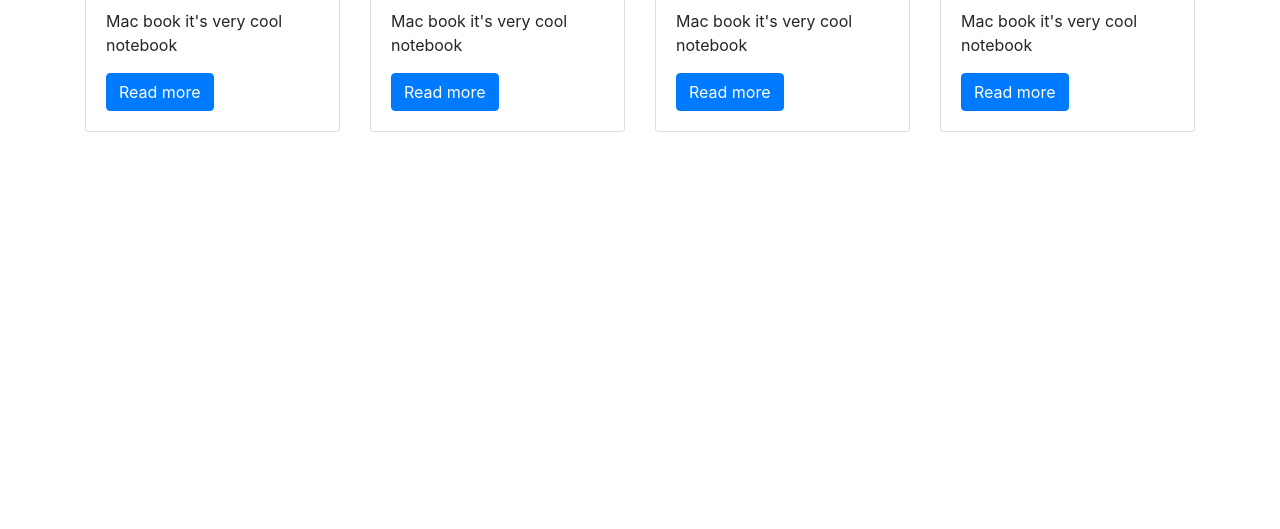
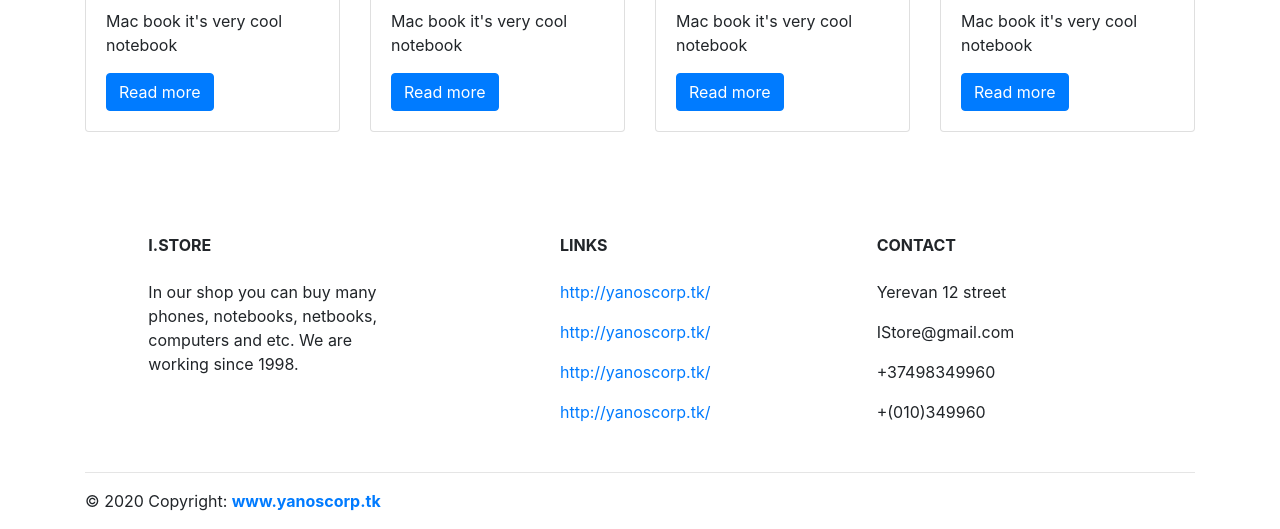
Before and after one commit to RedSideDevils/iStoreGlobal, a plain HTML site: page detail.html in a window 1280 px wide. Shown: the part 1574-2103 px from the top of the page. Before the commit the page ends 1706 px from the top, so only its background shows below. Drawn offline with nearby package versions, Linux system fonts and the light colour scheme.

Commit message:
Add files via upload

```diff
--- a/detail.html
+++ b/detail.html
@@ -351,6 +351,70 @@
   }
 
 </script>
+<br>
+<br>
+<footer class="page-footer font-small pt-4">
+
+  <div class="container text-center text-md-left">
+
+    <div class="row text-center text-md-left mt-3 pb-3">
+
+      <div class="col-md-3 col-lg-3 col-xl-3 mx-auto mt-3">
+        <h6 class="text-uppercase mb-4 font-weight-bold">I.Store</h6>
+        <p>In our shop you can buy many phones, notebooks, netbooks, computers and etc. We are working since
+        1998. </p>
+      </div>
+
+      <hr class="w-100 clearfix d-md-none">
+
+      <div class="col-md-2 col-lg-2 col-xl-2 mx-auto mt-3">
+        <h6 class="text-uppercase mb-4 font-weight-bold">Links</h6>
+        <p>
+          <a href="#">http://yanoscorp.tk/</a>
+        </p>
+        <p>
+          <a href="#!">http://yanoscorp.tk/</a>
+        </p>
+        <p>
+          <a href="#!">http://yanoscorp.tk/</a>
+        </p>
+        <p>
+          <a href="#!">http://yanoscorp.tk/</a>
+        </p>
+      </div>
+      <!-- Grid column -->
+
+      <hr class="w-100 clearfix d-md-none">
+
+
+      <div class="col-md-4 col-lg-3 col-xl-3 mx-auto mt-3">
+        <h6 class="text-uppercase mb-4 font-weight-bold">Contact</h6>
+        <p>
+          Yerevan 12 street</p>
+        <p>
+          IStore@gmail.com</p>
+        <p>
+          +37498349960</p>
+        <p>
+          +(010)349960</p>
+      </div>
+    </div>
+    <hr>
+    <div class="row d-flex align-items-center">
+
+      <div class="col-md-7 col-lg-8">
+
+        <p class="text-center text-md-left">© 2020 Copyright:
+          <a href="http://yanoscorp.tk/">
+            <strong>www.yanoscorp.tk</strong>
+          </a>
+        </p>
+
+      </div>
+    </div>
+  </div>
+</footer>
+
     <!-- Optional JavaScript -->
     <!-- jQuery first, then Popper.js, then Bootstrap JS -->
     <script src="https://code.jquery.com/jquery-3.5.1.slim.min.js" integrity="sha384-DfXdz2htPH0lsSSs5nCTpuj/zy4C+OGpamoFVy38MVBnE+IbbVYUew+OrCXaRkfj" crossorigin="anonymous"></script>
```
Also changed, not shown: shop.html (+63 -0 lines).
